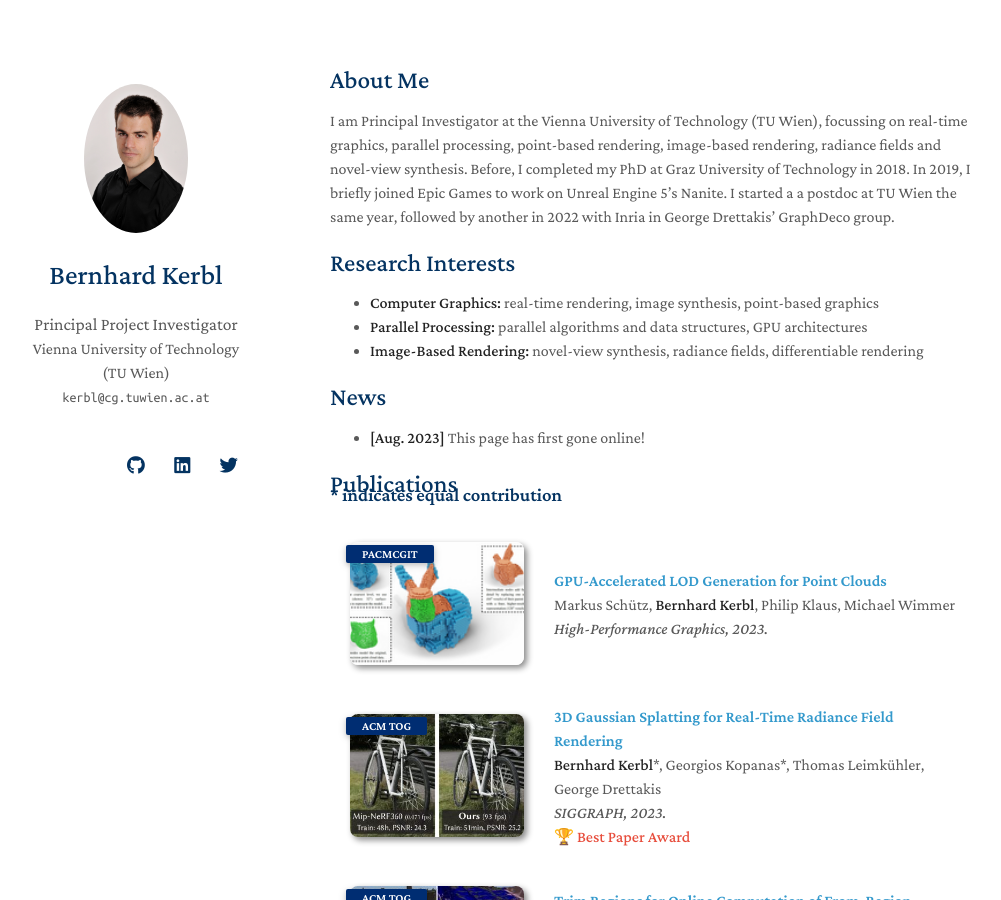
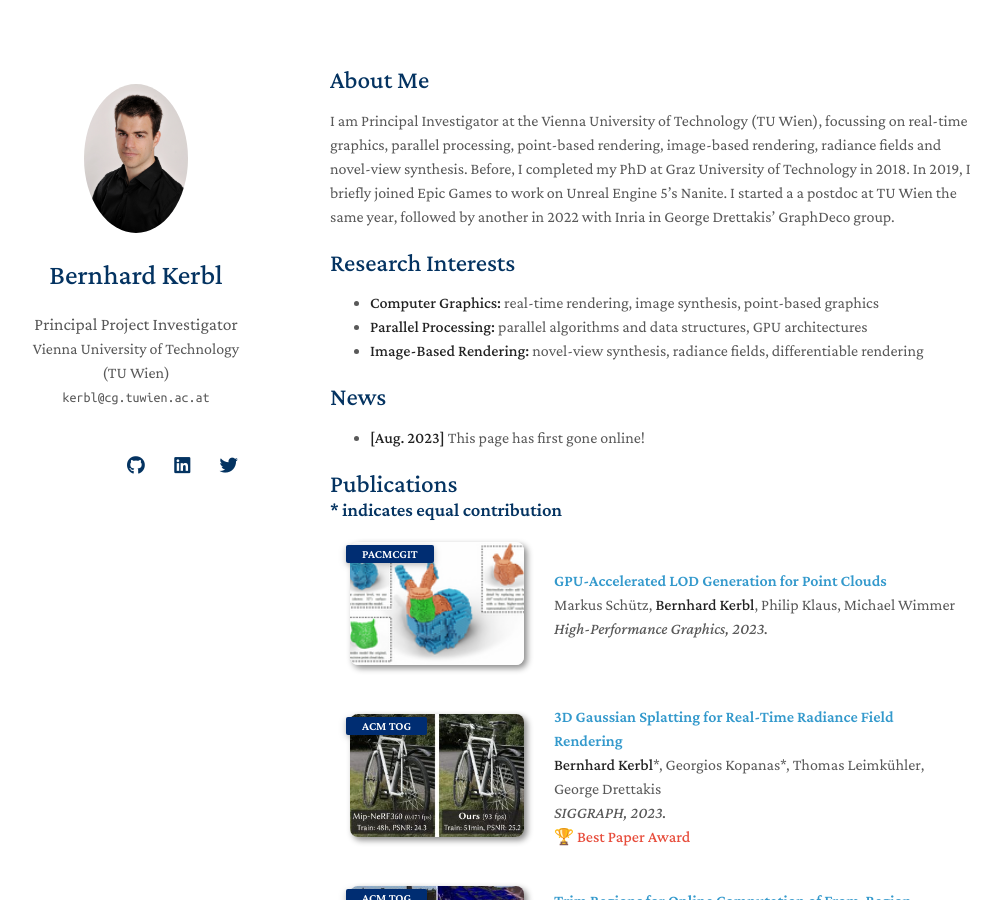
Before and after one commit to Snosixtyboo/Snosxityboo, a Jekyll site: the page built from index.md, in a window 1280 px wide and 900 px high. Shown: the whole window, without its empty margins (140-1141 px from the left). Built offline with Jekyll 4.4.1, drawn with Linux system fonts in a browser that asks for light colours; nearby versions of some CDN libraries; a style sheet for code colours, icons or effects is not loaded; our own code applies the rules of GitHub Pages for plain Markdown files.

Commit message:
updated info

```diff
--- a/_includes/publications.md
+++ b/_includes/publications.md
@@ -1,5 +1,5 @@
-<h2 id="publications" style="margin: 2px 0px -15px;">Publications</h2>
-<h3 id="equalcontrib" style="margin: 2px 0px 0px;">&#42; indicates equal contribution</h3>
+<h2 id="publications" style="margin: 2px 0px 0px;">Publications</h2>
+<h3 id="equalcontrib" style="margin: 2px 0px -15px;">&#42; indicates equal contribution</h3>
 
 <div class="publications">
 <ol class="bibliography">
```
